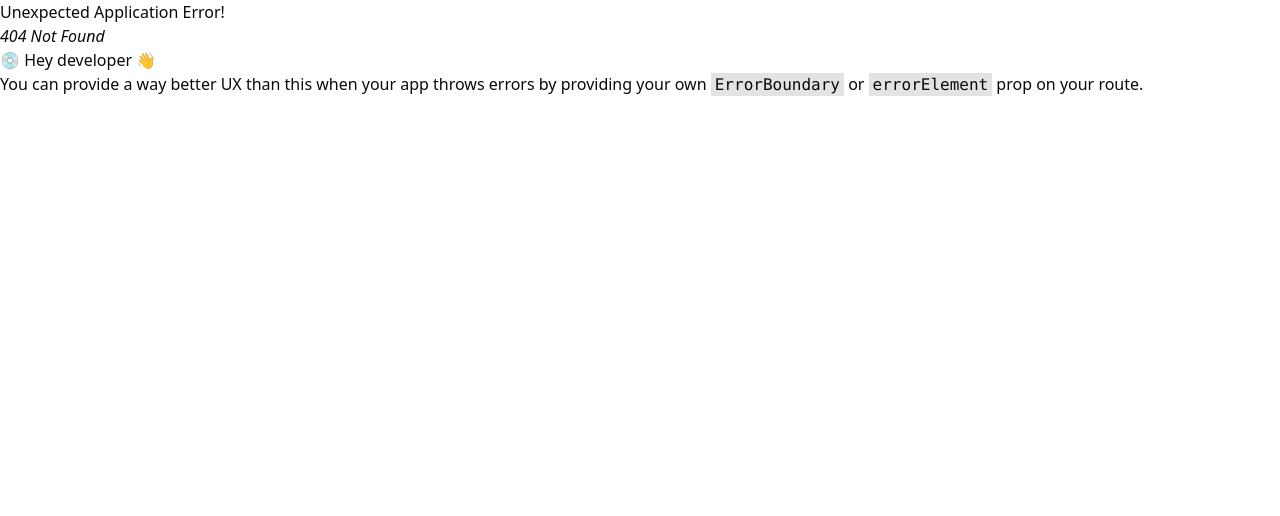
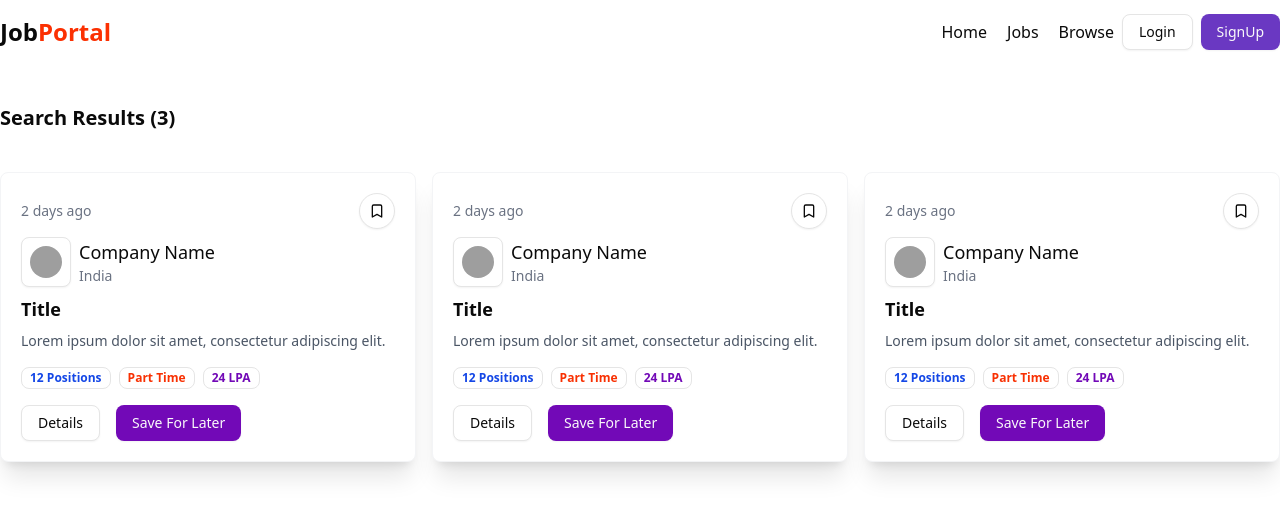
Before and after one commit to RajveerSingh711/JobPortalApp, a React (Vite) app in the folder frontend/: page /browse in a window 1280 px wide. Before the commit this address had no page. Shown: the top 516 px of the page. Built offline with nearby package versions, Linux system fonts and the light colour scheme; grey boxes are pictures that could not be loaded; the HTML template or start-up script is replaced by a standard one.

Commit message:
browse page designed

```diff
--- a/frontend/src/App.jsx
+++ b/frontend/src/App.jsx
@@ -3,6 +3,7 @@
 import SignUp from "./components/auth/SignUp"
 import Home from "./components/Home"
 import Jobs from "./components/Jobs"
+import Browse from "./components/Browse"
 
 const appRouter=createBrowserRouter([
   {
@@ -20,6 +21,10 @@
   {
     path:"/jobs",
     element:<Jobs/>
+  },
+  {
+    path:"/browse",
+    element:<Browse/>
   }
 ])
 
--- /dev/null
+++ b/frontend/src/components/Browse.jsx
@@ -0,0 +1,22 @@
+import Job from "./Job";
+import Navbar from "./shared/Navbar";
+
+const randomJobs = [1, 2, 3];
+
+const Browse = () => {
+  return (
+    <div>
+      <Navbar />
+      <div className="max-w-7xl mx-auto my-10">
+        <h1 className="font-bold text-xl my-10">Search Results ({randomJobs.length})</h1>
+        <div className="grid grid-cols-3 gap-4">
+          {randomJobs.map((item, index) => {
+            return <Job />;
+          })}
+        </div>
+      </div>
+    </div>
+  );
+};
+
+export default Browse;
```
